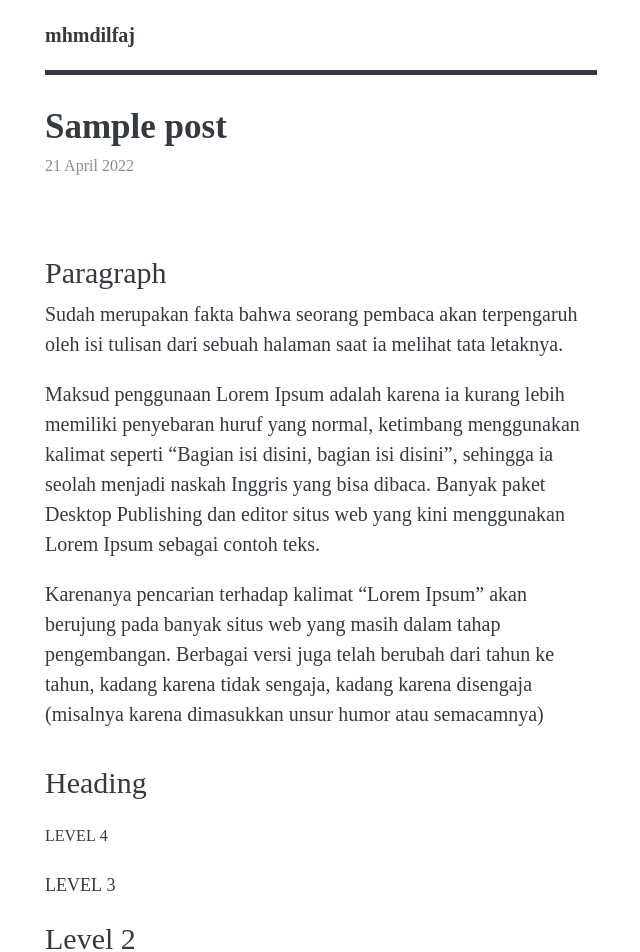
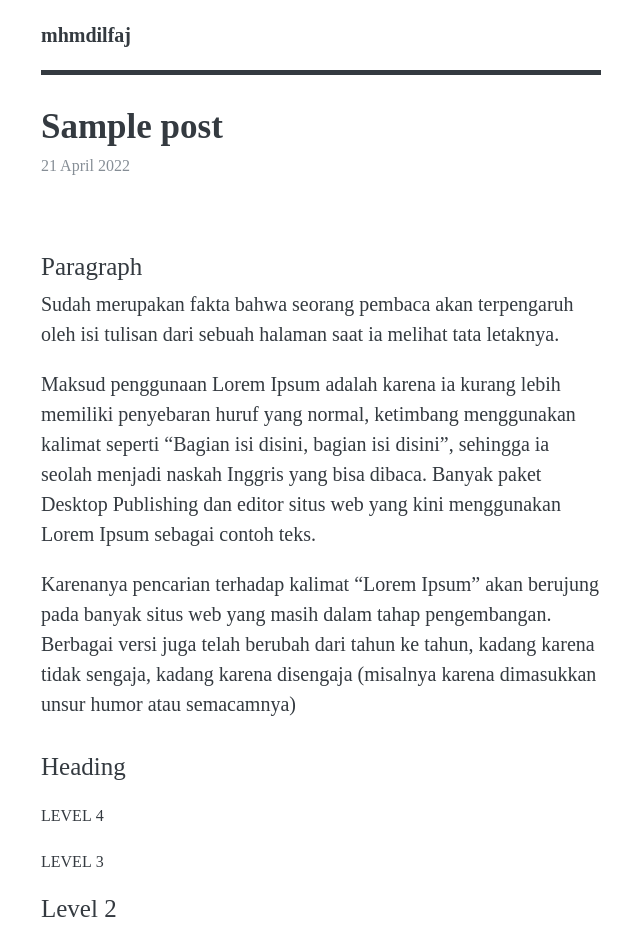
Before and after one commit to mhmdilfaj/mhmdilfaj.github.io, a Jekyll site: the page built from _posts/2022-04-21-sample-post.md, in a window 1280 px wide. Shown: the top 952 px of the page, without its empty margins (319-959 px from the left). Built offline with Jekyll 4.4.1, drawn with Linux system fonts in a browser that asks for light colours; some web fonts are replaced.

Commit message:
Update stylesheet.css

```diff
--- a/assets/stylesheet.css
+++ b/assets/stylesheet.css
@@ -194,23 +194,14 @@ h1 {
 }
 
 h2 {
-  font-size: 1.5em;
-}
-
-h3 {
   font-size: 1.25em;
-}
-
-h4,
-h5,
-h6 {
-  font-size: 1.15em;
 }
 
 h3,
 h4,
 h5,
 h6 {
+	font-size: 1.15em;
 	font-variant: small-caps;
 	font-variant-caps: all-small-caps;
 }
@@ -305,8 +296,8 @@ a[href^="#fnref:"] {
 /* layout */
 .container {
   max-width: 25em;
-  padding-left: 24px;
-  padding-right: 24px;
+  padding-left: 20px;
+  padding-right: 20px;
   margin-left:  auto;
   margin-right: auto;
 }
```
